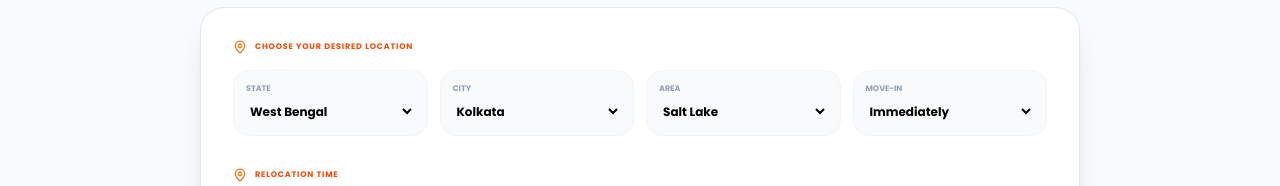
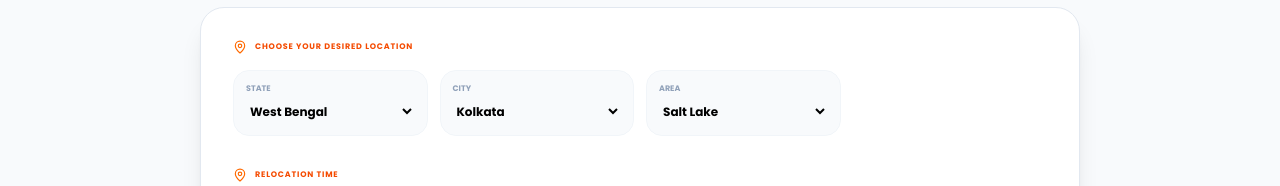
Before and after one commit to passportpulse/property-wala-ankita, a React (Vite) app: page /rent in a window 1280 px wide. Shown: the part 248-434 px from the top of the page. Built offline with nearby package versions, Linux system fonts and the light colour scheme.

Commit message:
rent updated

```diff
--- a/src/pages/rent/sections/RentForm.jsx
+++ b/src/pages/rent/sections/RentForm.jsx
@@ -130,27 +130,9 @@ export default function RentForm({ formData, setFormData, onSubmit }) {
                   ))}
                 </select>
               </div>
-
-              {/* MOVE IN */}
-              <div className="bg-slate-50 p-3 rounded-2xl border border-slate-100">
-                <label className="text-[8px] font-black uppercase text-slate-400 block mb-1">
-                  Move-in
-                </label>
-                <select
-                  className="w-full bg-transparent text-xs font-bold outline-none cursor-pointer"
-                  value={formData.moveTime || "Immediately"}
-                  onChange={(e) => handleChange("moveTime", e.target.value)}
-                >
-                  <option>Immediately</option>
-                  <option>Within 1 Week</option>
-                  <option>Within 2 Weeks</option>
-                  <option>Within 1 Month</option>
-                  <option>2-3 Months</option>
-                </select>
-              </div>
             </div>
           </section>
-          {/* 01. LOCATION & TIMELINE */}
+
           <section className="space-y-4">
             <div className="flex items-center gap-2 text-[8px] font-bold uppercase tracking-widest text-orange-600">
               <MapPin size={14} className="text-orange-500" />Relocation Time
```
